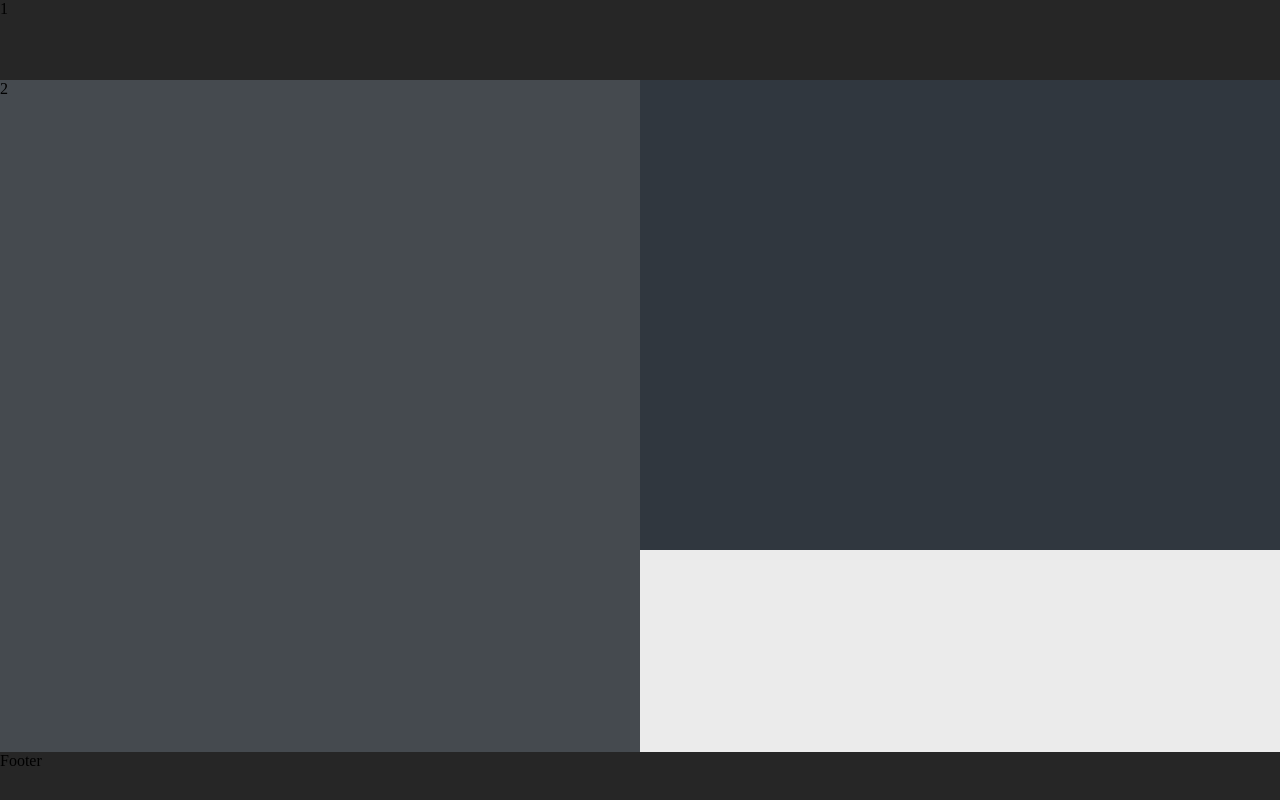
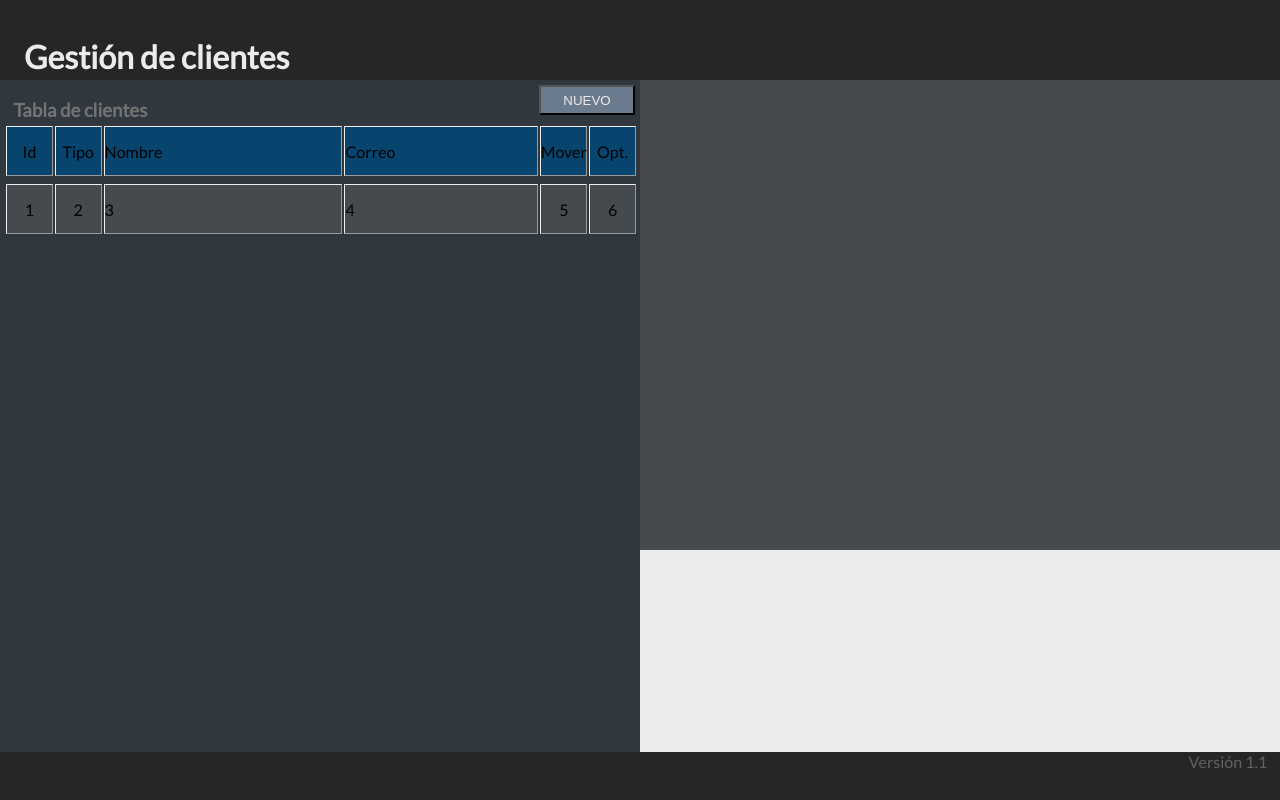
Before and after one commit to OscarEstudioSKR/GestionClientes, a plain HTML site: page index.html in a window 1280 px wide. Drawn offline with Linux system fonts and the light colour scheme.

Commit message:
Estructura tabla de clientes

```diff
--- a/index.html
+++ b/index.html
@@ -6,19 +6,43 @@
     <meta http-equiv="X-UA-Compatible" content="ie=edge">
     <title>Gestión de clientes</title>
     <link rel="stylesheet" href="style.css">
+    <link href="https://fonts.googleapis.com/css?family=Lato" rel="stylesheet">
 
 </head>
 <body>
 
-    <header>1</header>
+    <header><h1>Gestión de clientes</h1></header>
 
-    <div class="section-table">2</div>
+    <div class="section-table">
+        <nav-tabla>
+            <h3 style="color:rgb(114, 116, 116); margin-left:5px;">Tabla de clientes</h3>
+            <button class="boton-nuevo" type="submit">NUEVO</button>
+        </nav-tabla>
+        <element>
+            <bloque class="seccion-p" id="tabla-nombres">Id</bloque>
+            <bloque class="seccion-p" id="tabla-nombres">Tipo</bloque>
+            <bloque class="seccion-g" id="tabla-nombres">Nombre</bloque>
+            <bloque class="seccion-m" id="tabla-nombres">Correo</bloque>
+            <bloque class="seccion-p" id="tabla-nombres">Mover</bloque>
+            <bloque class="seccion-p" id="tabla-nombres">Opt.</bloque>
+
+        </element>
+        <element>
+            <bloque class="seccion-p">1</bloque>
+            <bloque class="seccion-p">2</bloque>
+            <bloque class="seccion-g">3</bloque>
+            <bloque class="seccion-m">4</bloque>
+            <bloque class="seccion-p">5</bloque>
+            <bloque class="seccion-p">6</bloque>
+
+        </element>
+    </div>
     <div class="section-bigRight">
         <div class="section-set"></div>
         <div class="section-info"></div>
     </div>
 
-    <footer>Footer</footer>
+    <footer>Versión 1.1</footer>
 
     <script src="script.js"></script>
 </body>
--- a/style.css
+++ b/style.css
@@ -3,6 +3,8 @@
     --color2: #ebebeb;
     --color3: #454a4f;
     --color4: #30373f;
+    --color5: #dfdfdf;
+    --color6: #07456f;
 }
 body{
     width : 100vw;
@@ -13,6 +15,7 @@ body{
 
     display:flex;
     flex-flow: row wrap;
+    font-family: 'Lato', sans-serif;
 }
 
 header{
@@ -21,9 +24,13 @@ header{
     height : 10%;
 }
 .section-table{
-    background:var(--color3);
+    background:var(--color4);
     width : 50%;
     height : 84%;
+
+    display:flex;
+    flex-flow: column wrap;
+
 }
 
 .section-bigRight{
@@ -35,7 +42,7 @@ header{
 }
 
 .section-set{
-    background:var(--color4);
+    background:var(--color3);
     width : 100%;
     height : 70%;
 }
@@ -49,4 +56,93 @@ footer{
     background:var(--color1);
     width : 100%;
     height : 6%;
+
+    color: #616161;
+    text-align: right;
+    padding-right:1vw;
 }
+
+h1{
+    color:var(--color2);
+    padding-left: 3vh;
+    padding-top: 2vh;
+
+}
+
+nav-tabla{
+    width : 100%;
+    height : 6%;
+    display:flex;
+    flex-flow: column wrap;
+    justify-content: flex-start;
+    align-items:flex-end;
+    padding:0px;
+    margin:0px;
+
+}
+nav-tabla h3{
+    height:80%;
+    width:80%;
+
+}
+.boton-nuevo{
+    background: #6b7b8e;
+    color: var(--color2);
+    width : 15%;
+    height : 80%;
+    margin:5px;
+    display: flex;
+    align-items:center;
+    justify-content: center;
+}
+element{
+    width:100%;
+    height: 6vh;
+
+
+    display: flex;
+    flex-flow: row wrap;
+    padding:5px;
+
+
+
+}
+
+#tabla-nombres{
+    background:var(--color6);
+
+}
+
+.seccion-p{
+    border-style: outset;
+    background:var(--color3);
+    border-width: 1px;
+    width: 7%;
+    height: 100%;
+    margin:1px;
+    display: flex;
+    align-items: center;
+    justify-content: center;
+
+}
+.seccion-m{
+    border-style: outset;
+    background:var(--color3);
+    border-width: 1px;
+    width: 30%;
+    height: 100%;
+    margin:1px;
+    display: flex;
+    align-items: center;
+
+}
+.seccion-g{
+    border-style: outset;
+    background:var(--color3);
+    border-width: 1px;
+    width: 37%;
+    height: 100%;
+    margin:1px;
+    display: flex;
+    align-items: center;
+}
```
